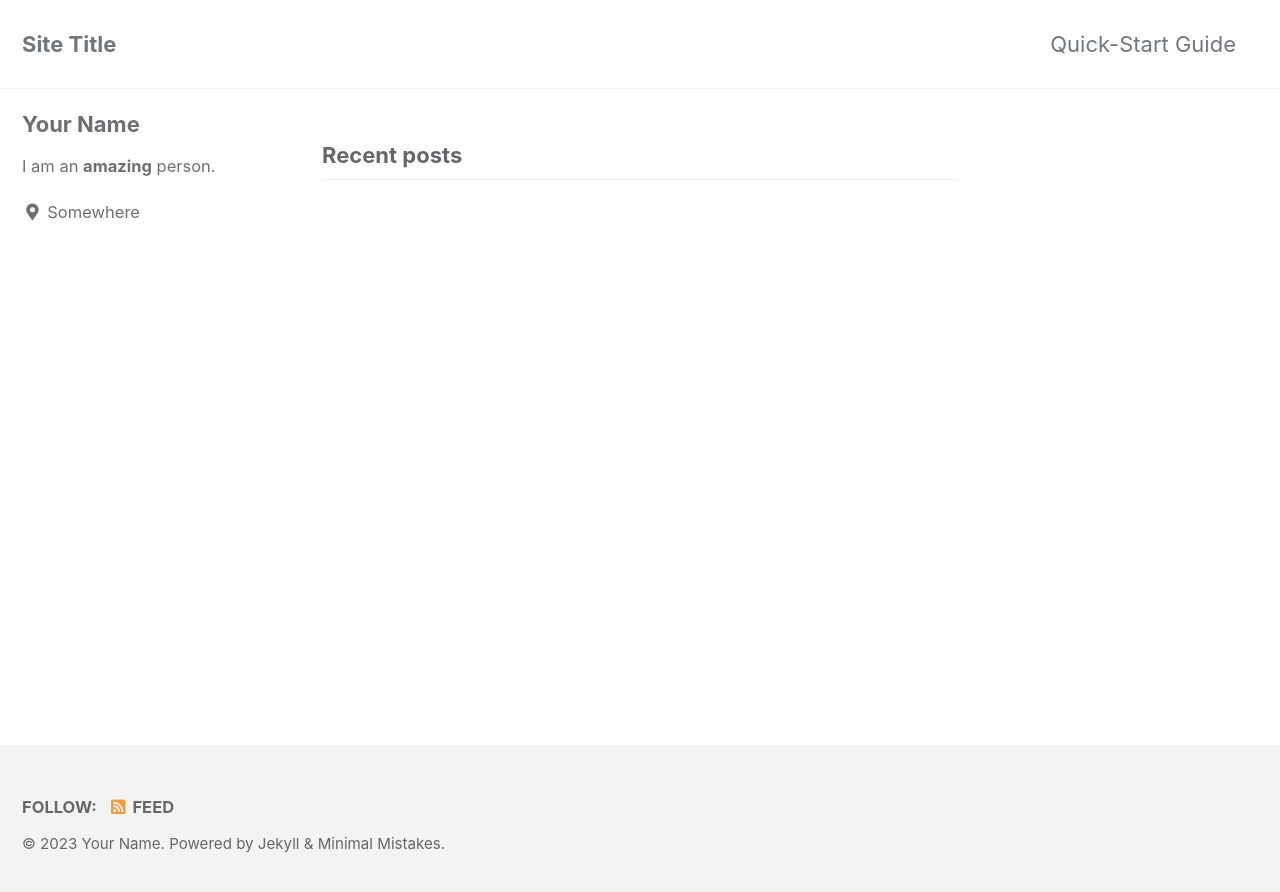
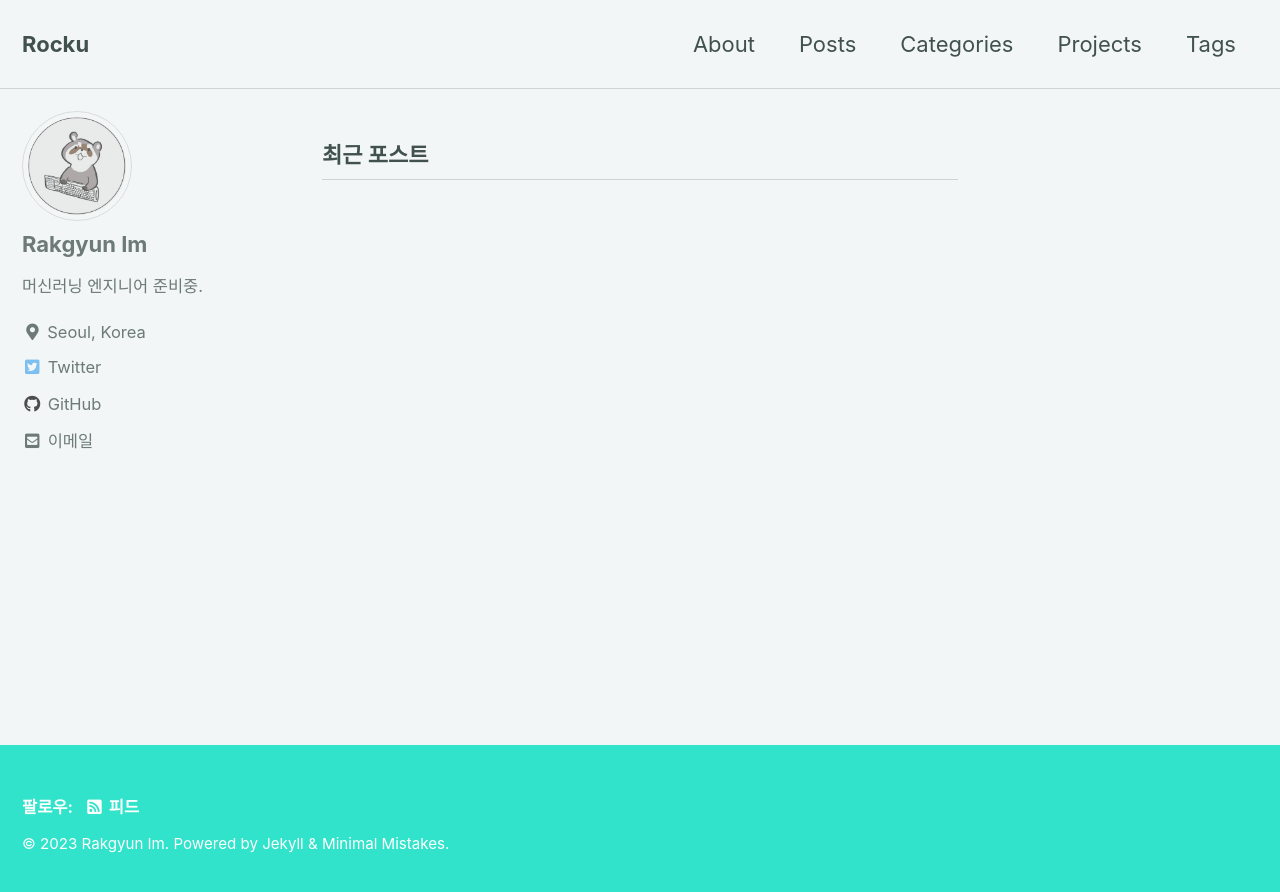
Before and after one commit to RK-IM/RK-IM.github.io, a Jekyll site: the page built from index.html, in a window 1280 px wide. Shown: the top 892 px of the page. Built offline with Jekyll 4.4.1, drawn with Linux system fonts in a browser that asks for light colours; cached includes are drawn as plain includes; the list of posts is cut into pages by our own code.

Commit message:
apply theme

```diff
--- a/_config.yml
+++ b/_config.yml
@@ -12,20 +12,20 @@
 
 # theme                  : "minimal-mistakes-jekyll"
 # remote_theme           : "mmistakes/minimal-mistakes"
-minimal_mistakes_skin    : "default" # "air", "aqua", "contrast", "dark", "dirt", "neon", "mint", "plum", "sunrise"
+minimal_mistakes_skin    : "mint" #"default", "air", "aqua", "contrast", "dark", "dirt", "neon", "mint", "plum", "sunrise"
 
 # Site Settings
-locale                   : "en-US"
-title                    : "Site Title"
+locale                   : "ko-KR"
+title                    : "Rocku"
 title_separator          : "-"
 subtitle                 : # site tagline that appears below site title in masthead
-name                     : "Your Name"
-description              : "An amazing website."
-url                      : # the base hostname & protocol for your site e.g. "https://mmistakes.github.io"
+name                     : "Rakgyun Im"
+description              : "데이터 사이언티스트, 머신러닝 엔지니어 진행 중"
+url                      : "https://rk-im.github.io"
 baseurl                  : # the subpath of your site, e.g. "/blog"
 repository               : # GitHub username/repo-name e.g. "mmistakes/minimal-mistakes"
-teaser                   : # path of fallback teaser image, e.g. "/assets/images/500x300.png"
-logo                     : # path of logo image to display in the masthead, e.g. "/assets/images/88x88.png"
+teaser                   : # "/assets/images/raccoon.jpg"
+logo                     : # "/assets/images/raccoon.jpg"
 masthead_title           : # overrides the website title displayed in the masthead, use " " for no title
 # breadcrumbs            : false # true, false (default)
 words_per_minute         : 200
@@ -96,19 +96,19 @@ social:
 
 # Analytics
 analytics:
-  provider               : false # false (default), "google", "google-universal", "google-gtag", "custom"
+  provider               : "google-gtag" # false (default), "google", "google-universal", "google-gtag", "custom"
   google:
-    tracking_id          :
+    tracking_id          : "G-SK7PKEPHG0"
     anonymize_ip         : # true, false (default)
 
 
 # Site Author
 author:
-  name             : "Your Name"
-  avatar           : # path of avatar image, e.g. "/assets/images/bio-photo.jpg"
-  bio              : "I am an **amazing** person."
-  location         : "Somewhere"
-  email            :
+  name             : "Rakgyun Im"
+  avatar           : "/assets/images/raccoon.jpg"
+  bio              : "머신러닝 엔지니어 준비중."
+  location         : "Seoul, Korea"
+  email            : "irk1043@gmail.com"
   links:
     - label: "Email"
       icon: "fas fa-fw fa-envelope-square"
@@ -118,13 +118,13 @@ author:
       # url: "https://your-website.com"
     - label: "Twitter"
       icon: "fab fa-fw fa-twitter-square"
-      # url: "https://twitter.com/"
+      url: "https://twitter.com/rocku_im"
     - label: "Facebook"
       icon: "fab fa-fw fa-facebook-square"
       # url: "https://facebook.com/"
     - label: "GitHub"
       icon: "fab fa-fw fa-github"
-      # url: "https://github.com/"
+      url: "https://github.com/RK-IM"
     - label: "Instagram"
       icon: "fab fa-fw fa-instagram"
       # url: "https://instagram.com/"
--- /dev/null
+++ b/googlebe2e019e050ec387.html
@@ -0,0 +1 @@
+google-site-verification: googlebe2e019e050ec387.html
```
Also changed, not shown: _data/navigation.yml (+12 -8 lines), assets/images/raccoon.jpg (added).
